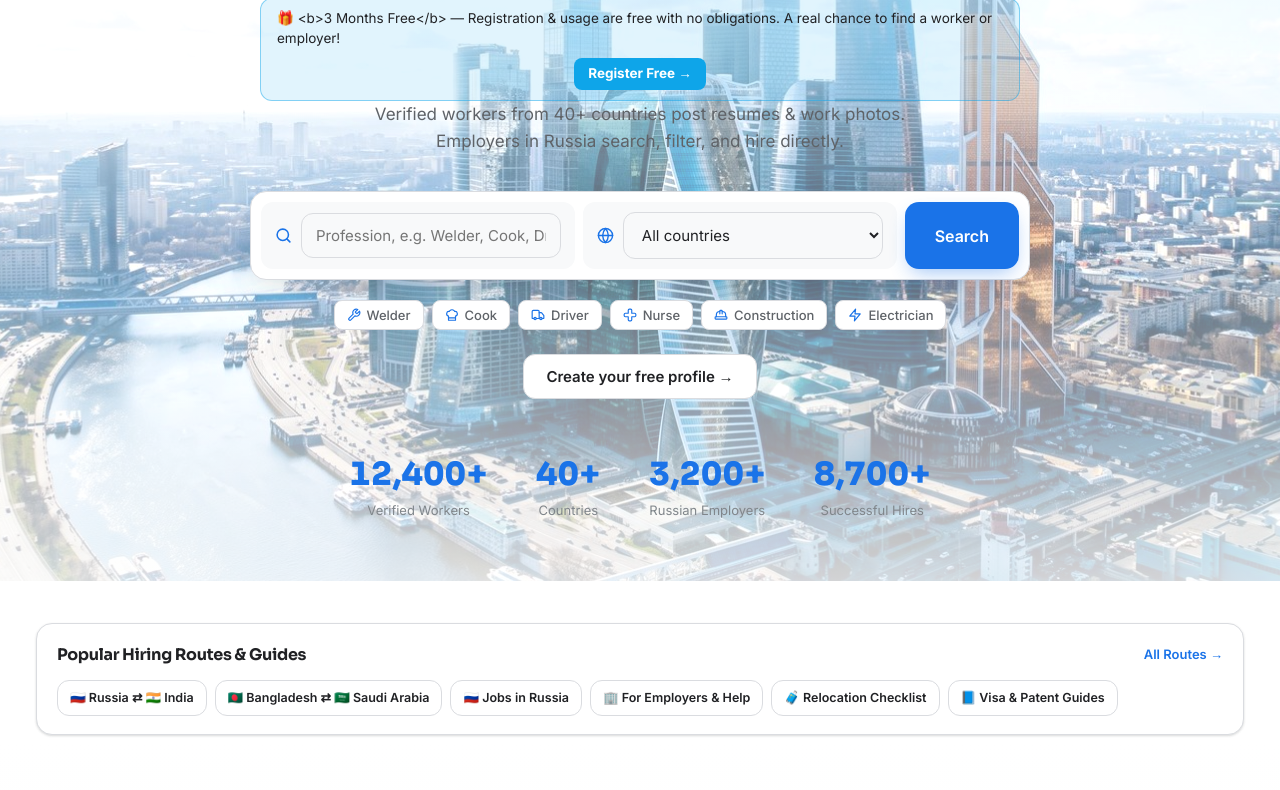
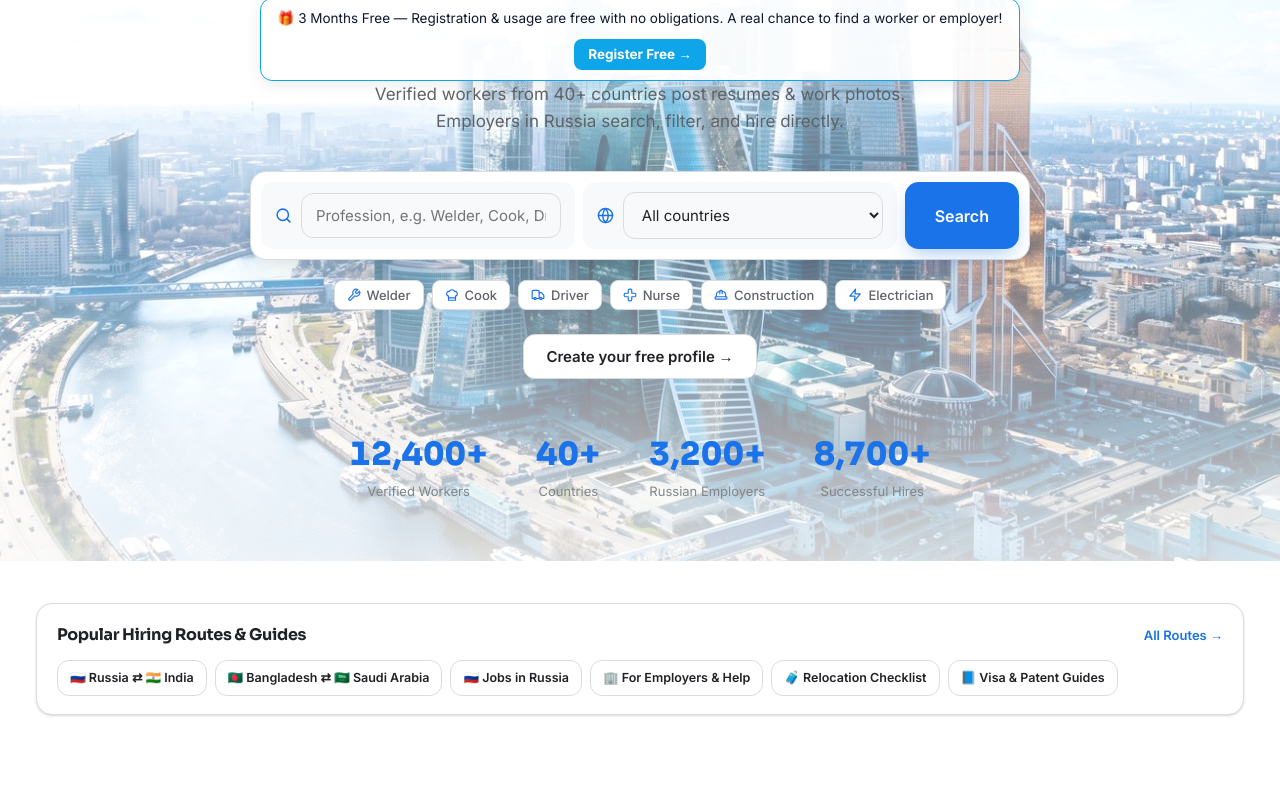
Before and after one commit to tusharshirsagar93-cloud/mirgastaff.ru, a plain HTML site: page index.html in a window 1280 px wide. Shown: the part 383-1173 px from the top of the page. Drawn offline with Linux system fonts and the light colour scheme; no server answers.

Commit message:
Remove literal b tags from 3-months-free banner and improve contrast

```diff
--- a/index.html
+++ b/index.html
@@ -641,7 +641,7 @@ footer ul a:hover .fic{color:#60a5fa}
     <div class="container">
       <span class="eyebrow"><svg width="14" height="14" viewBox="0 0 24 24" fill="none" stroke="currentColor" stroke-width="2.2" stroke-linecap="round" stroke-linejoin="round" aria-hidden="true"><circle cx="12" cy="12" r="10"/><line x1="2" x2="22" y1="12" y2="12"/><path d="M12 2a15.3 15.3 0 0 1 4 10 15.3 15.3 0 0 1-4 10 15.3 15.3 0 0 1-4-10 15.3 15.3 0 0 1 4-10z"/></svg><span data-i18n="hero_eyebrow">Cross-Border Employment Platform</span></span>
       <h1 data-i18n-html="hero_title">Global talent, <span class="grad">Russian jobs</span>.<br/>Find your next worker — anywhere.</h1>
-<div id="promo3m" style="margin:14px auto 0;max-width:760px;padding:10px 16px;border-radius:12px;background:rgba(14,165,233,0.12);border:1px solid rgba(14,165,233,0.45);display:flex;flex-wrap:wrap;align-items:center;justify-content:center;gap:10px;font-size:13.5px;line-height:1.45"><span data-i18n="hero_promo">🎁 <b>3 Months Free</b> — Registration &amp; usage are free with no obligations. A real chance to find a worker or employer!</span><a href="#register" onclick="var b=document.getElementById('hm_reg')||document.querySelector('[onclick*=register]');if(b){b.click();return false;}" data-i18n="hero_promo_btn" style="background:#0ea5e9;color:#fff;padding:6px 14px;border-radius:8px;font-weight:700;text-decoration:none;white-space:nowrap">Register Free →</a></div>
+<div id="promo3m" style="margin:14px auto 0;max-width:760px;padding:10px 16px;border-radius:12px;background:rgba(255,255,255,0.92);color:#0f172a;border:1.5px solid #0ea5e9;box-shadow:0 4px 16px rgba(15,23,42,0.08);display:flex;flex-wrap:wrap;align-items:center;justify-content:center;gap:10px;font-size:13.5px;line-height:1.45"><span data-i18n="hero_promo">🎁 3 Months Free — Registration &amp; usage are free with no obligations. A real chance to find a worker or employer!</span><a href="#register" onclick="var b=document.getElementById('hm_reg')||document.querySelector('[onclick*=register]');if(b){b.click();return false;}" data-i18n="hero_promo_btn" style="background:#0ea5e9;color:#fff;padding:6px 14px;border-radius:8px;font-weight:700;text-decoration:none;white-space:nowrap">Register Free →</a></div>
       <p class="sub" data-i18n="hero_sub">Verified workers from 40+ countries post resumes &amp; work photos. Employers in Russia search, filter, and hire directly.</p>
       <div class="searchbar">
         <div class="field"><span class="field-ic" aria-hidden="true"><svg width="17" height="17" viewBox="0 0 24 24" fill="none" stroke="currentColor" stroke-width="2.2" stroke-linecap="round" stroke-linejoin="round"><circle cx="11" cy="11" r="8"/><path d="m21 21-4.3-4.3"/></svg></span><input id="heroSearch" type="text" placeholder="Profession, e.g. Welder, Cook, Driver" data-i18n-ph="hero_search_ph" /></div>
@@ -1756,7 +1756,7 @@ const I18N={
     m_msg:'💬 Message',m_unlock:'📞 Unlock contact (₽150)',m_unlock_alert:'Contact unlock via Crypto Pay (crypto.html?plan=unlock) or WhatsApp +7 912 850-03-33.',
     ft_desc:'Migration & Foreign Workforce Legal Clearance Partner',
     ft_addr:'<b>Official Address:</b> Moscow, Pererva Street, House 16, Room 16P',
-    hero_promo:'🎁 <b>3 Months Free</b> — Registration & usage are free with no obligations. A real chance to find a worker or employer!',hero_promo_btn:'Register Free →',ft_touch:'Get In Touch (Tech Support)',ft_wa:'Tech Support (WhatsApp): +7 912 850-03-33',
+    hero_promo:'🎁 3 Months Free — Registration & usage are free with no obligations. A real chance to find a worker or employer!',hero_promo_btn:'Register Free →',ft_touch:'Get In Touch (Tech Support)',ft_wa:'Tech Support (WhatsApp): +7 912 850-03-33',
     ft_plat:'Platform',ft_browse:'Browse Workers',ft_reg:'Register as Worker',ft_sup:'Support',ft_help:'Help Center',ft_ver:'Verification',ft_mig:'Migration Guide',ft_contact:'Contact Us',
     ft_legal:'Legal',ft_priv:'Privacy Policy',ft_terms:'Terms of Service',
     ft_copy:'© 2026 ООО "МИГРАСТАФФ" | INN: 1800020150 | KPP: 772345001 | All Rights Reserved | DESIGN IDEA BY ALBERT GARIPOVA',
@@ -1913,7 +1913,7 @@ const I18N={
     m_msg:'💬 Написать',m_unlock:'📞 Открыть контакт (₽150)',m_unlock_alert:'Открытие контакта через Криптооплату (crypto.html?plan=unlock) или WhatsApp +7 912 850-03-33.',
     ft_desc:'Партнёр по миграционному и юридическому оформлению иностранных работников',
     ft_addr:'<b>Официальный адрес:</b> Москва, ул. Перерва, д. 16, пом. 16П',
-    hero_promo:'🎁 <b>3 месяца бесплатно</b> — регистрация и пользование ни к чему не обязывают. Реальный шанс найти работника или работодателя!',hero_promo_btn:'Регистрация бесплатно →',ft_touch:'Техподдержка',ft_wa:'Техподдержка (WhatsApp): +7 912 850-03-33',
+    hero_promo:'🎁 3 месяца бесплатно — регистрация и пользование ни к чему не обязывают. Реальный шанс найти работника или работодателя!',hero_promo_btn:'Регистрация бесплатно →',ft_touch:'Техподдержка',ft_wa:'Техподдержка (WhatsApp): +7 912 850-03-33',
     ft_plat:'Платформа',ft_browse:'Найти рабочих',ft_reg:'Регистрация рабочего',ft_sup:'Поддержка',ft_help:'Центр помощи',ft_ver:'Верификация',ft_mig:'Миграционный гид',ft_contact:'Связаться с нами',
     ft_legal:'Правовая информация',ft_priv:'Политика конфиденциальности',ft_terms:'Условия использования',
     ft_copy:'© 2026 ООО «МИГРАСТАФФ» | ИНН: 1800020150 | КПП: 772345001 | Все права защищены | ИДЕЯ ДИЗАЙНА: АЛЬБЕРТ ГАРИПОВА',
```
